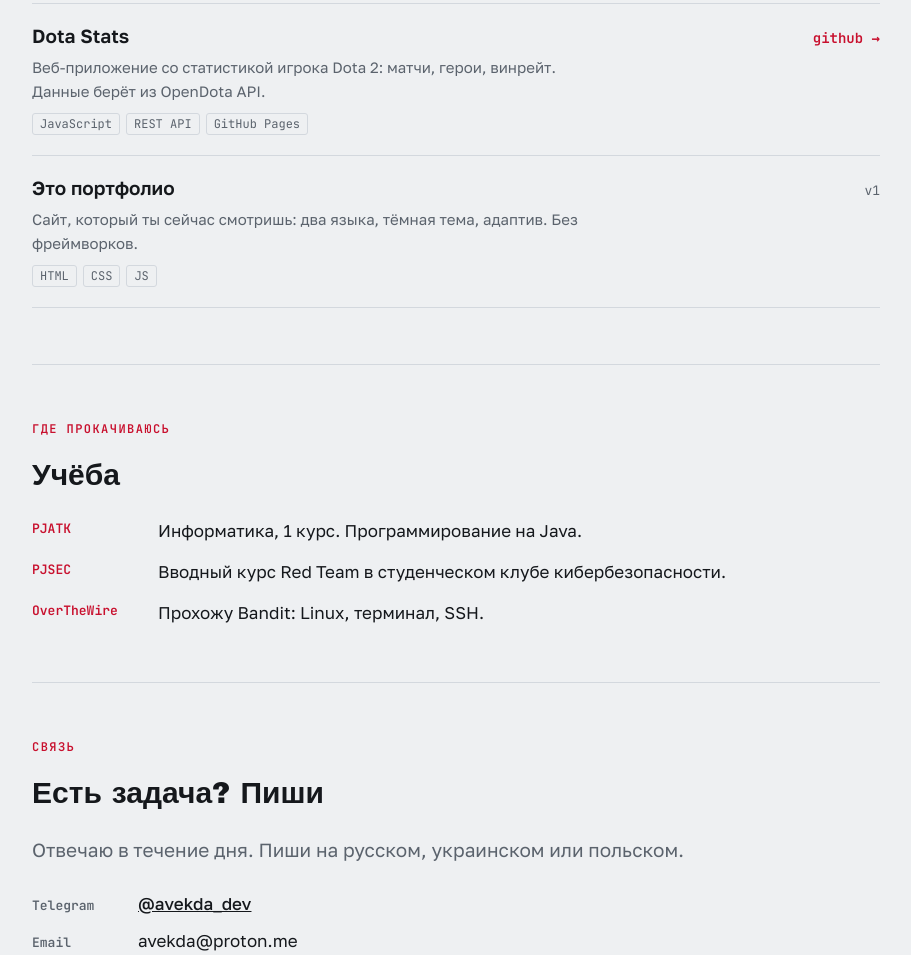
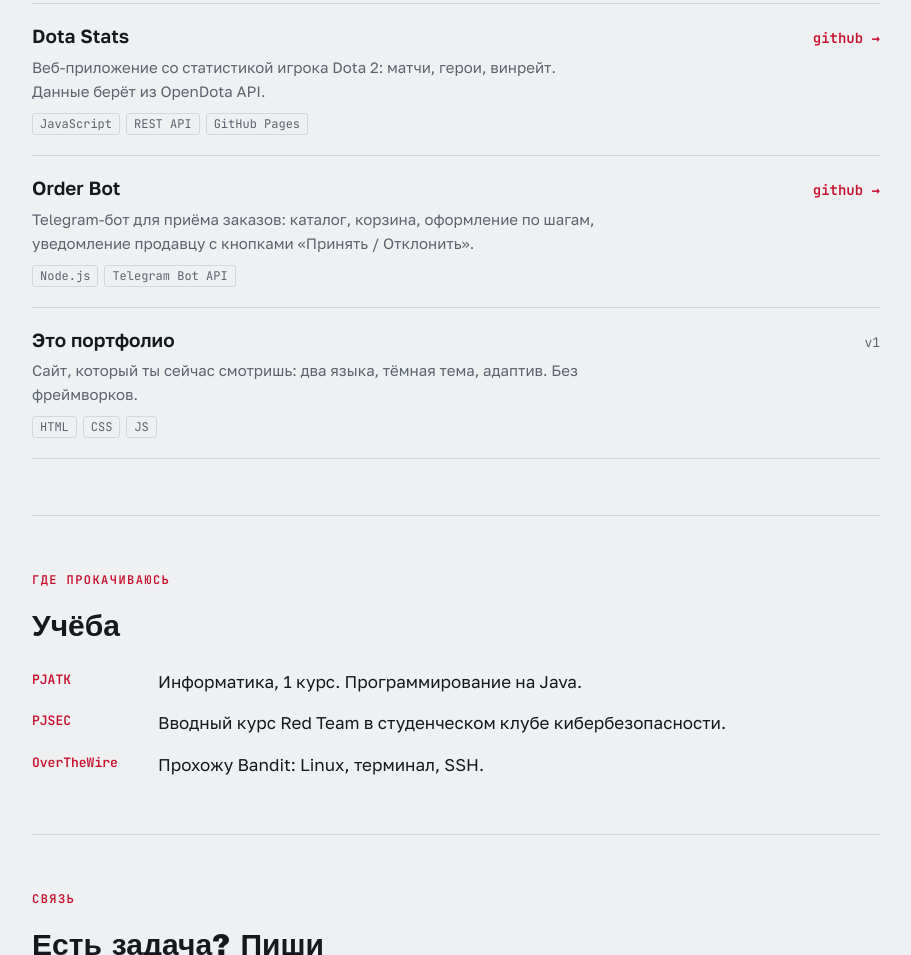
Before and after one commit to avekdadoto/avekdadoto.github.io, a plain HTML site: page index.html in a window 1280 px wide. Shown: the part 1422-2377 px from the top of the page, without its empty margins (184-1095 px from the left). Drawn offline with Linux system fonts and the light colour scheme; a web font is replaced by a local one.

Commit message:
Добавил Order Bot в проекты

```diff
--- a/index.html
+++ b/index.html
@@ -229,6 +229,14 @@ Java · HTML/CSS/JS · Linux · Git
       </div>
       <div class="proj-row">
         <div>
+          <h3>Order Bot</h3>
+          <p><span lang="ru">Telegram-бот для приёма заказов: каталог, корзина, оформление по шагам, уведомление продавцу с кнопками «Принять / Отклонить».</span><span lang="pl">Bot Telegram do przyjmowania zamówień: katalog, koszyk, zamówienie krok po kroku, powiadomienie dla sprzedawcy z przyciskami „Przyjmij / Odrzuć".</span></p>
+          <div class="tags"><span class="tag">Node.js</span><span class="tag">Telegram Bot API</span></div>
+        </div>
+        <a href="https://github.com/avekdadoto/order-bot" target="_blank" rel="noopener">github →</a>
+      </div>
+      <div class="proj-row">
+        <div>
           <h3><span lang="ru">Это портфолио</span><span lang="pl">To portfolio</span></h3>
           <p><span lang="ru">Сайт, который ты сейчас смотришь: два языка, тёмная тема, адаптив. Без фреймворков.</span><span lang="pl">Strona, którą właśnie oglądasz: dwa języki, tryb ciemny, responsywność. Bez frameworków.</span></p>
           <div class="tags"><span class="tag">HTML</span><span class="tag">CSS</span><span class="tag">JS</span></div>
```
